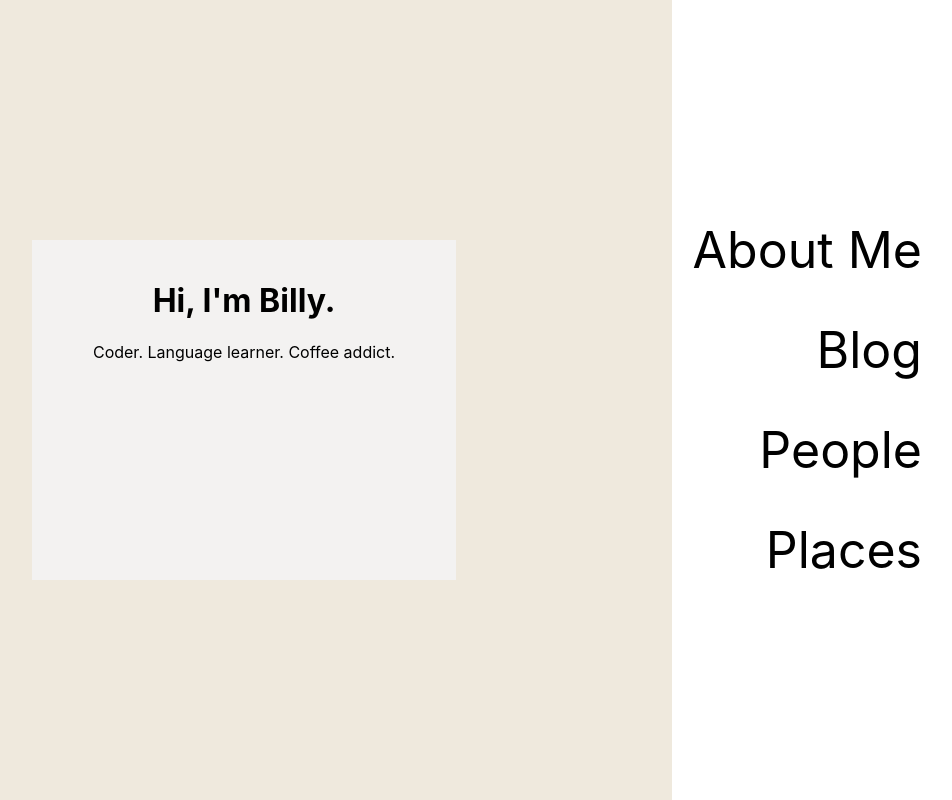
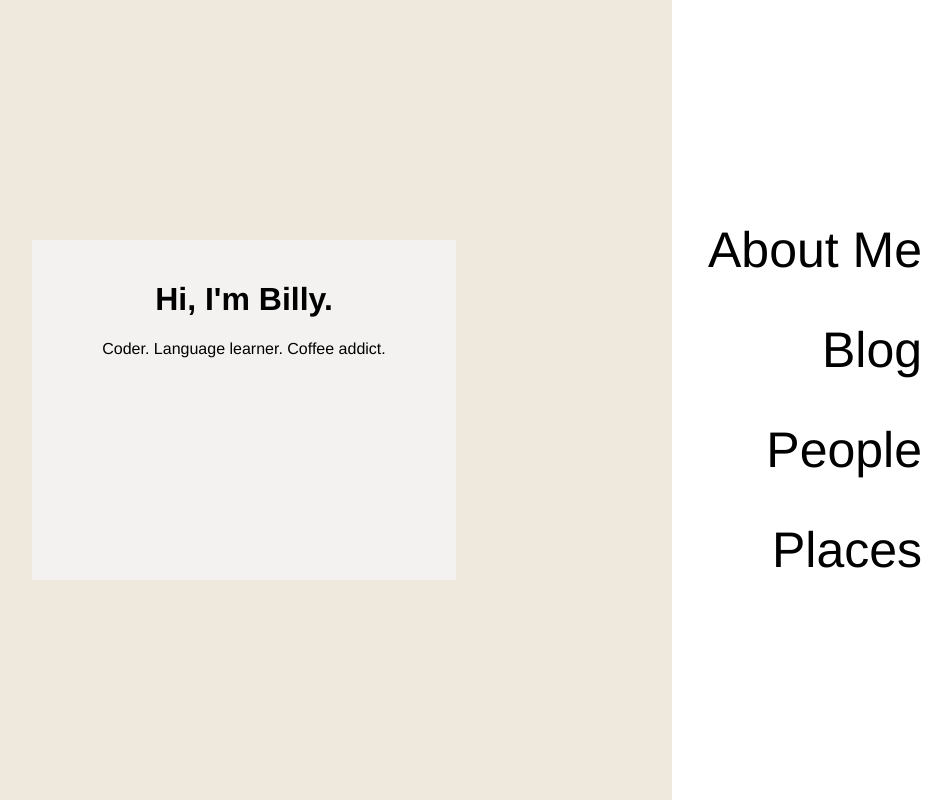
Before and after one commit to billy-yuan/personal-website, a React (Vite) app: page / in a window 1280 px wide. Shown: the whole page, without its empty margins (224-1176 px from the left). Built offline with nearby package versions, Linux system fonts and the light colour scheme.

Commit message:
updated font and image style

```diff
--- a/src/home/HighlightImage.tsx
+++ b/src/home/HighlightImage.tsx
@@ -16,6 +16,7 @@ function highlightImageStyle(
     backgroundRepeat: "no-repeat",
     willChange: "opacity",
     backgroundSize: "cover",
+    filter: "grayscale(85%)",
   };
 
   switch (sectionName) {
--- a/src/home/style.css
+++ b/src/home/style.css
@@ -31,6 +31,7 @@
   flex-direction: column;
   font-size: 50px;
   margin-left: 70vw;
+  font-family: "Franklin Gothic Medium", "Arial Narrow", Arial, sans-serif;
 }
 
 .default-highlight-image {
@@ -55,4 +56,5 @@
   left: calc((70vw - 30vw) / 2);
   top: 30vh;
   z-index: 2;
+  font-family: "Franklin Gothic Medium", "Arial Narrow", Arial, sans-serif;
 }
```
